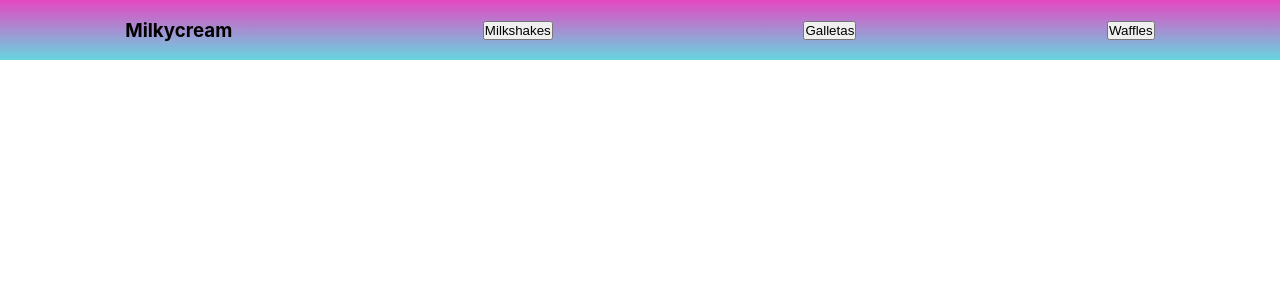
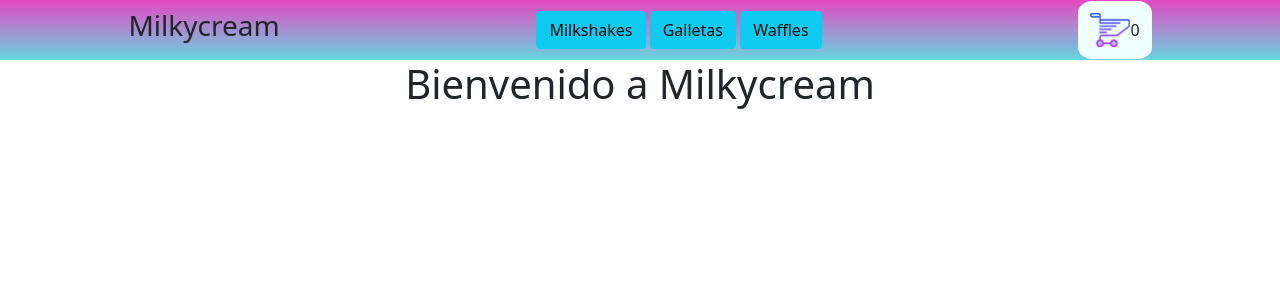
Before and after one commit to ginlut/milkycream-react, a React (Create React App) app: page / in a window 1280 px wide. Shown: the top 300 px of the page. Built offline with nearby package versions, Linux system fonts and the light colour scheme.

Commit message:
Tarea Tercera Clase

```diff
--- a/package.json
+++ b/package.json
@@ -6,7 +6,9 @@
     "@testing-library/jest-dom": "^5.16.2",
     "@testing-library/react": "^12.1.4",
     "@testing-library/user-event": "^13.5.0",
+    "bootstrap": "^5.1.3",
     "react": "^17.0.2",
+    "react-bootstrap": "^2.2.2",
     "react-dom": "^17.0.2",
     "react-scripts": "5.0.0",
     "web-vitals": "^2.1.4"
--- a/src/App.js
+++ b/src/App.js
@@ -1,12 +1,15 @@
 import React from 'react';
+import 'bootstrap/dist/css/bootstrap.min.css';
 import './App.css';
 import NavBar from './components/NavBar/NavBar'
+import ItemListContainer from './components/ItemListContainer/ItemListContainer'
+
 
 function App() {
   return (
     <div className="App">
       <NavBar />
-
+      <ItemListContainer greeting='Bienvenido a Milkycream'/>
     </div>
   );
 }
--- /dev/null
+++ b/src/components/CartWidget/CartWidget.css
@@ -0,0 +1,18 @@
+.CartWidget {
+    background-color: azure;
+    border-radius: 20%;
+    flex: none;
+    order: 1;
+    align-self: center;
+    flex-grow: 0;
+    align-items: center;
+    text-decoration: none;
+    border-style: none;
+    cursor: pointer;
+    outline: inherit;
+    padding: 12px;
+}
+
+.cartImg {
+    width: 40px;
+}
--- /dev/null
+++ b/src/components/CartWidget/CartWiget.js
@@ -0,0 +1,12 @@
+import './CartWidget.css'
+
+const CartWidget=() =>{
+  return(
+    <div className="CartWidget d-flex justify-content-center">
+      <img src='./images/carrito-de-compras.png' alt='carrito' className="cartImg"/>
+      0
+    </div>
+  )
+}
+
+export default CartWidget
--- /dev/null
+++ b/src/components/ItemListContainer/ItemListContainer.js
@@ -0,0 +1,7 @@
+const ItemListContainer = (props) => {
+  return(
+    <h1>{props.greeting}</h1>
+  )
+}
+
+export default ItemListContainer
--- a/src/components/NavBar/NavBar.js
+++ b/src/components/NavBar/NavBar.js
@@ -1,4 +1,7 @@
 import './NavBar.css'
+import CartWidget from '../CartWidget/CartWiget'
+import Button from 'react-bootstrap/Button';
+
 
 const NavBar = () => {
 
@@ -7,10 +10,14 @@ const NavBar = () => {
             <div>
                 <h3> Milkycream </h3>
             </div>
-            <button>Milkshakes</button>
-            <button>Galletas</button>
-            <button>Waffles </button>
-        </nav>
+            <div>
+                <Button variant="info">Milkshakes</Button>{' '}
+                <Button variant="info">Galletas</Button>{' '}
+                <Button variant="info">Waffles </Button>{' '}
+            </div>
+            <div>
+                <CartWidget />
+            </div>        </nav>
 
     )
 }
```
Also changed, not shown: public/images/carrito-de-compras.png (added), 1 other file (tests, documents, lock files or other folders).
